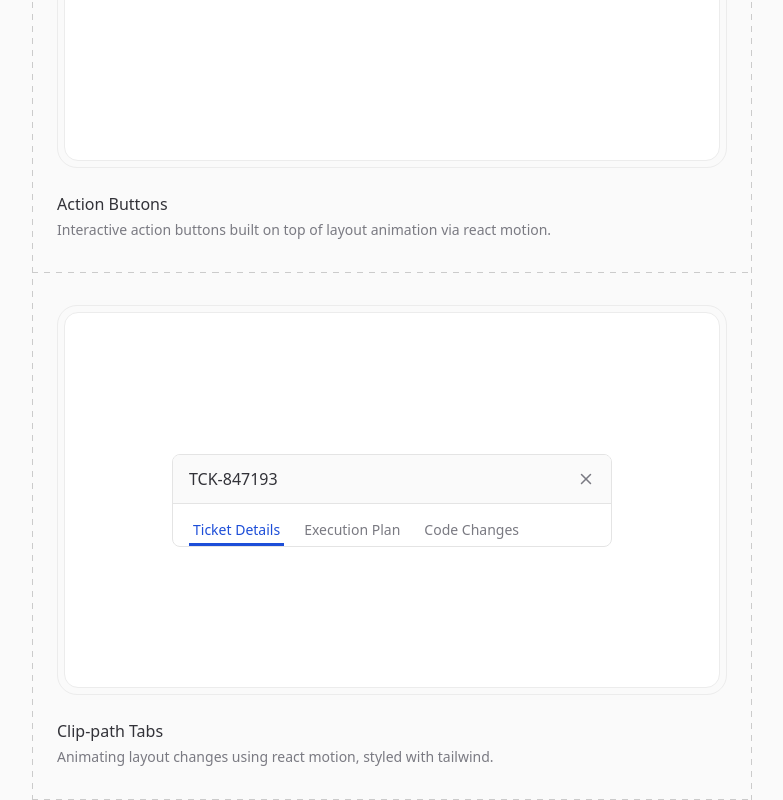
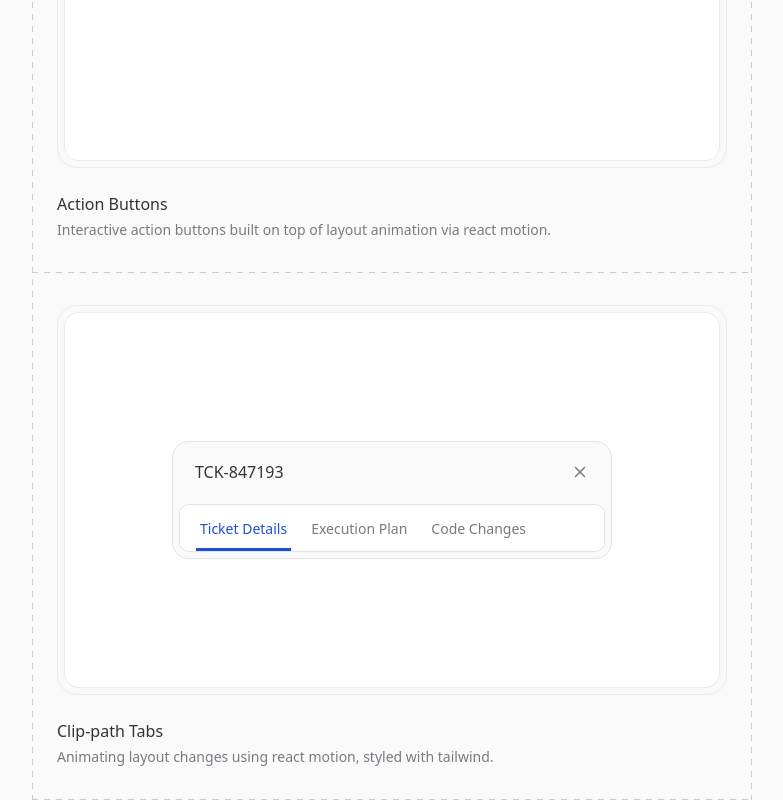
Before and after one commit to vishalanandesc/engineering-experiments, a Next.js app: page / in a window 1280 px wide. Shown: the part 973-1773 px from the top of the page, without its empty margins (248-1031 px from the left). Built offline with nearby package versions, Linux system fonts and the light colour scheme.

Commit message:
feat(tab-nav): update ui of component and fix  pointer events

```diff
--- a/app/components/tab-nav.tsx
+++ b/app/components/tab-nav.tsx
@@ -18,16 +18,16 @@ export default function TabNav({ width = '100%', className = '' }: TabNavProps)
 
   return (
     <div
-      className={`relative bg-white flex flex-col rounded-md border border-[#E4E4E4] overflow-hidden ${className}`}
+      className={`relative flex flex-col p-1.5 bg-[#FAFAFA] rounded-2xl border border-[#E4E4E4] overflow-hidden ${className}`}
       style={{ width }}>
-      <div className="flex justify-between items-center px-4 py-3 bg-[#FAFAFA] border-b border-[#E4E4E4]">
+      <div className="flex justify-between items-center px-4 py-3">
         <p className="text-base text-primary font-medium tracking-normal">TCK-847193</p>
-        <div className="cursor-pointer">
+        <div className="cursor-not-allowed">
           <X size={18} color="var(--secondary)"/>
         </div>
       </div>
 
-      <div className="flex items-center gap-4 px-4 mt-2 overflow-visible ">
+      <div className="flex items-center gap-4 px-4 mt-2 h-[48px] overflow-visible bg-white border border-[#E4E4E4] rounded-[10px]">
                 {tabs.map((tab) => (
                     <motion.button
                         key={tab.id}
@@ -38,7 +38,7 @@ export default function TabNav({ width = '100%', className = '' }: TabNavProps)
                         {tab.label}
                         {activeTab === tab.id && (
                             <motion.div
-                                className="absolute flex bottom-[-0.5px] left-0 right-0 h-[3px] bg-[#1D4ED8]"
+                                className="absolute flex bottom-[-5.5px] left-0 right-0 h-[3px] bg-[#1D4ED8]"
                                 layoutId="ActiveTab"
                                 transition={{
                                     type: "spring",
--- a/app/components/website-components/linear-blur.tsx
+++ b/app/components/website-components/linear-blur.tsx
@@ -4,7 +4,7 @@ export default function Blur(){
     return(
         <div className="fixed top-0 left-0 right-0 h-20 z-50 pointer-events-none">
         <div
-          className="w-full h-full backdrop-blur-xl"
+          className="w-full h-full backdrop-blur-3xl"
           style={{
             maskImage: 'linear-gradient(to bottom, black 0%, transparent 100%)',
             WebkitMaskImage: 'linear-gradient(to bottom, black 0%, transparent 100%)'
```
Also changed, not shown: app/page.tsx (line endings or trailing spaces).
